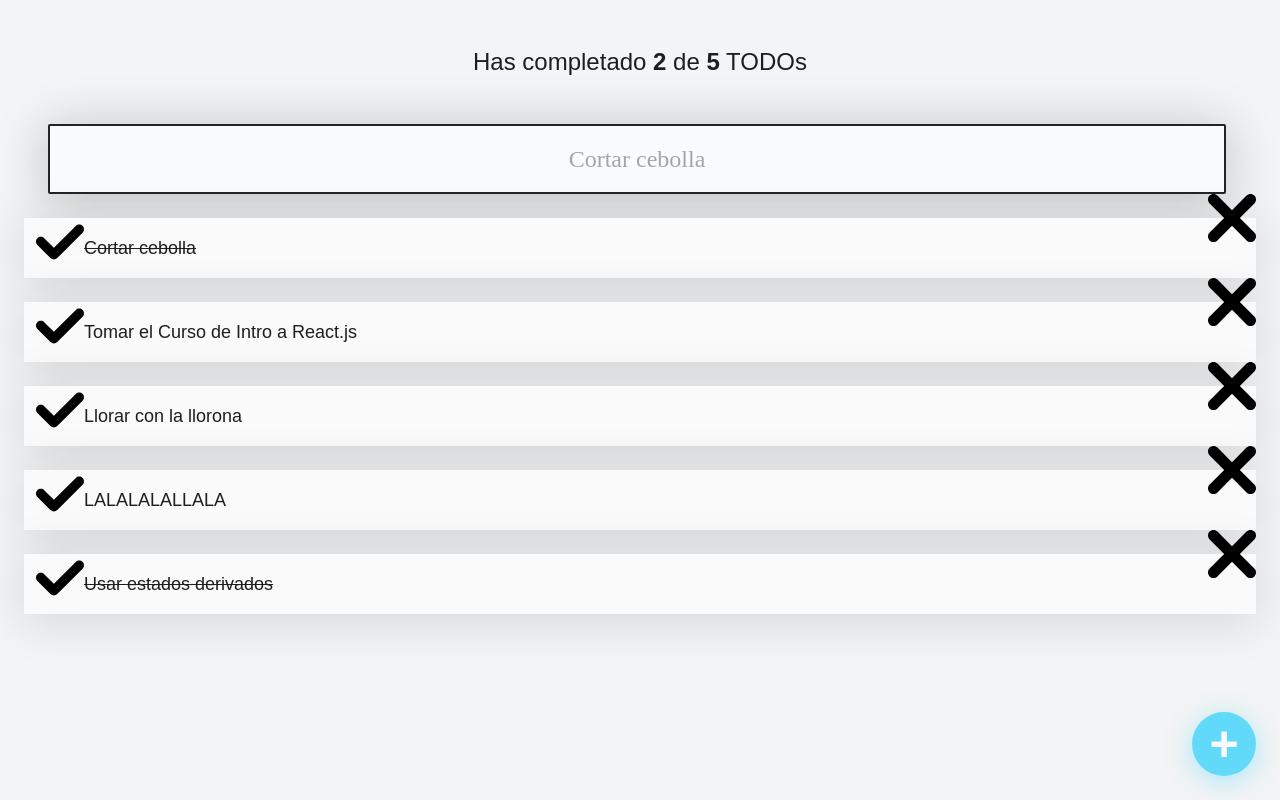
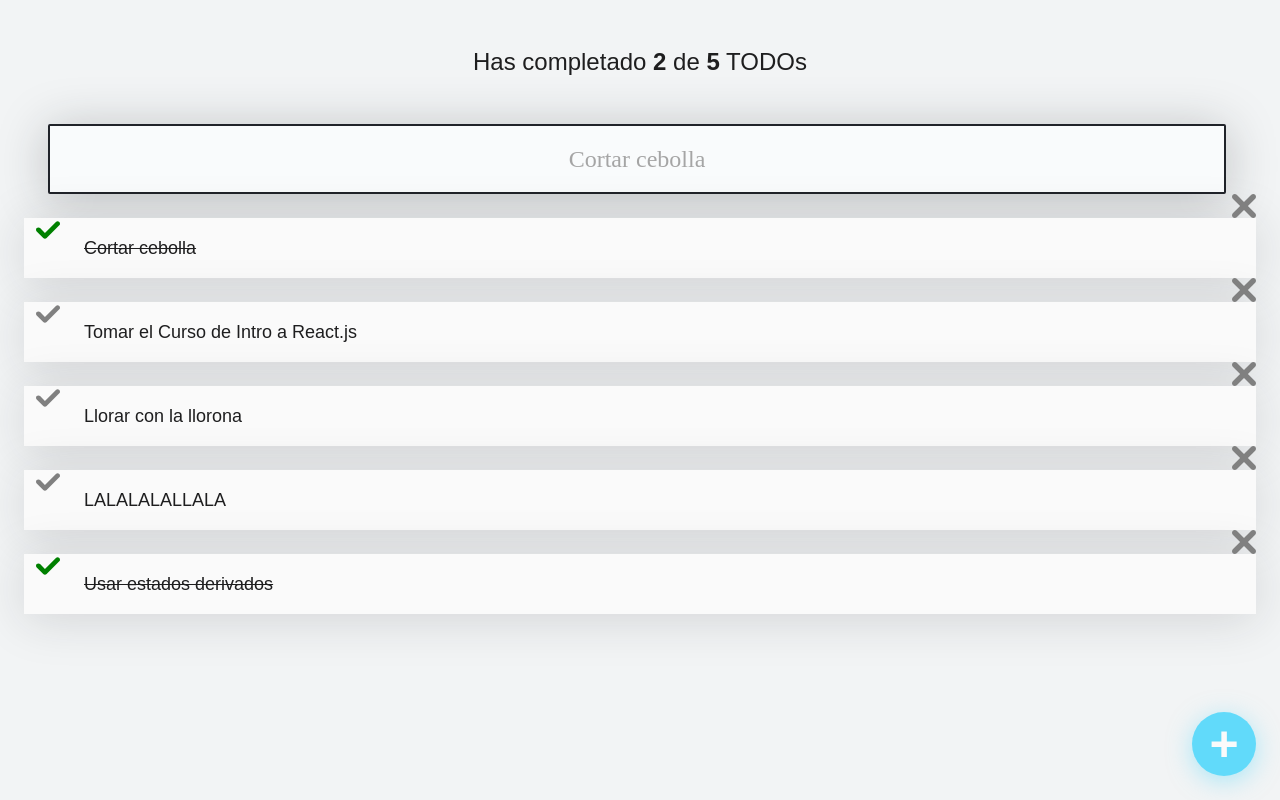
Before and after one commit to paezjmv/todoReact, a React (Create React App) app: page / in a window 1280 px wide. Built offline with nearby package versions, Linux system fonts and the light colour scheme.

Commit message:
[ADD] Icon interactive colors

```diff
--- a/src/CompleteIcon.js
+++ b/src/CompleteIcon.js
@@ -1,11 +1,12 @@
 import React from 'react'
 import { TodoIcon } from './TodoIcon.js'
 
-function CompleteIcon() {
+function CompleteIcon({ completed, onComplete }) {
 	return (
 		<TodoIcon
 			type='check'
-			color="gray"
+			color={completed ? 'green' : 'gray'}
+			onClick={onComplete}
 		/>
 	)
 }
--- a/src/DeleteIcon.js
+++ b/src/DeleteIcon.js
@@ -1,11 +1,12 @@
 import React from 'react'
 import { TodoIcon } from './TodoIcon.js'
 
-function DeleteIcon() {
+function DeleteIcon({ onDelete }) {
 	return (
 		<TodoIcon
 			type='delete'
-			color='red'
+			color='gray'
+			onClick={onDelete}
 		/>
 	)
 }
--- /dev/null
+++ b/src/TodoIcon.css
@@ -0,0 +1,42 @@
+.Icon-container {
+	cursor: pointer;
+	display: flex;
+	justify-content: center;
+	align-items: center;
+	height: 48px;
+	width: 48px;
+	font-size: 24px;
+	font-weight: bold;
+}
+
+.Icon-container-check {
+	position: absolute;
+	left: 12px;
+}
+
+.Icon-container-check--active {
+	color: #4caf50;
+}
+
+.Icon-container-delete {
+	position: absolute;
+	top: -24px;
+	right: 0;
+}
+
+.Icon-container-delete:hover {
+	color: red;
+}
+
+.Icon-svg {
+	width: 24px;
+	height: 24px;
+}
+
+.Icon-container-check:hover .Icon-svg {
+	fill: green;
+}
+
+.Icon-container-delete:hover .Icon-svg {
+	fill: red;
+}
--- a/src/TodoIcon.js
+++ b/src/TodoIcon.js
@@ -1,19 +1,21 @@
 import { ReactComponent as CheckSVG } from './check.svg'
 import { ReactComponent as DeleteSVG } from './delete.svg'
+import './TodoIcon.css'
 
 // Señalando que tipos de SVG se estaran trabajando
 // Esto nos permitiria trabajar con varios archivos a la vez
 const iconTypes = {
-	'check': <CheckSVG />,
-	'delete': <DeleteSVG />
+	'check': (color) => <CheckSVG className='Icon-svg' fill={color}/>,
+	'delete': (color) => <DeleteSVG className='Icon-svg'fill={color} />
 }
 
-function TodoIcon({ type }) {
+function TodoIcon({ type, color, onClick }) {
 	return(
 		<span
-			className={`Icon Icon-svg Icon-${type}`}
+			className={`Icon-container Icon-svg Icon-container-${type}`}
+			onClick={onClick}
 		>
-			{iconTypes[type]}
+			{iconTypes[type](color)}
 		</span>
 	)
 }
--- a/src/TodoItem.css
+++ b/src/TodoItem.css
@@ -19,33 +19,3 @@
 .TodoItem-p--complete {
 	text-decoration: line-through;
 }
-
-.Icon {
-	cursor: pointer;
-	display: flex;
-	justify-content: center;
-	align-items: center;
-	height: 48px;
-	width: 48px;
-	font-size: 24px;
-	font-weight: bold;
-}
-
-.Icon-check {
-	position: absolute;
-	left: 12px;
-}
-
-.Icon-check--active {
-	color: #4caf50;
-}
-
-.Icon-delete {
-	position: absolute;
-	top: -24px;
-	right: 0;
-}
-
-.Icon-delete:hover {
-	color: red;
-}
--- a/src/TodoItem.js
+++ b/src/TodoItem.js
@@ -5,22 +5,17 @@ import './TodoItem.css'
 function TodoItem(props) {
   return (
     <li className="TodoItem">
-      <CompleteIcon />
-{/*      <span
-      className={`Icon Icon-check ${props.completed && "Icon-check--active"}`}
-      onClick={props.onComplete}
-      >V
-      </span>*/}
-      <p className={`TodoItem-p ${props.completed && "TodoItem-p--complete"}`}>
-        {props.text}
+      <CompleteIcon
+        completed={props.completed}
+        onComplete={props.onComplete}
+      />
+      <p
+        className={`TodoItem-p ${props.completed && "TodoItem-p--complete"}`}>
+          {props.text}
       </p>
-      <DeleteIcon />
-
-{/*      <span
-         className="Icon Icon-delete"
-         onClick={props.onDelete}
-       >X
-      </span>*/}
+      <DeleteIcon
+        onDelete={props.onDelete}
+      />
     </li>
   );
 }
```
